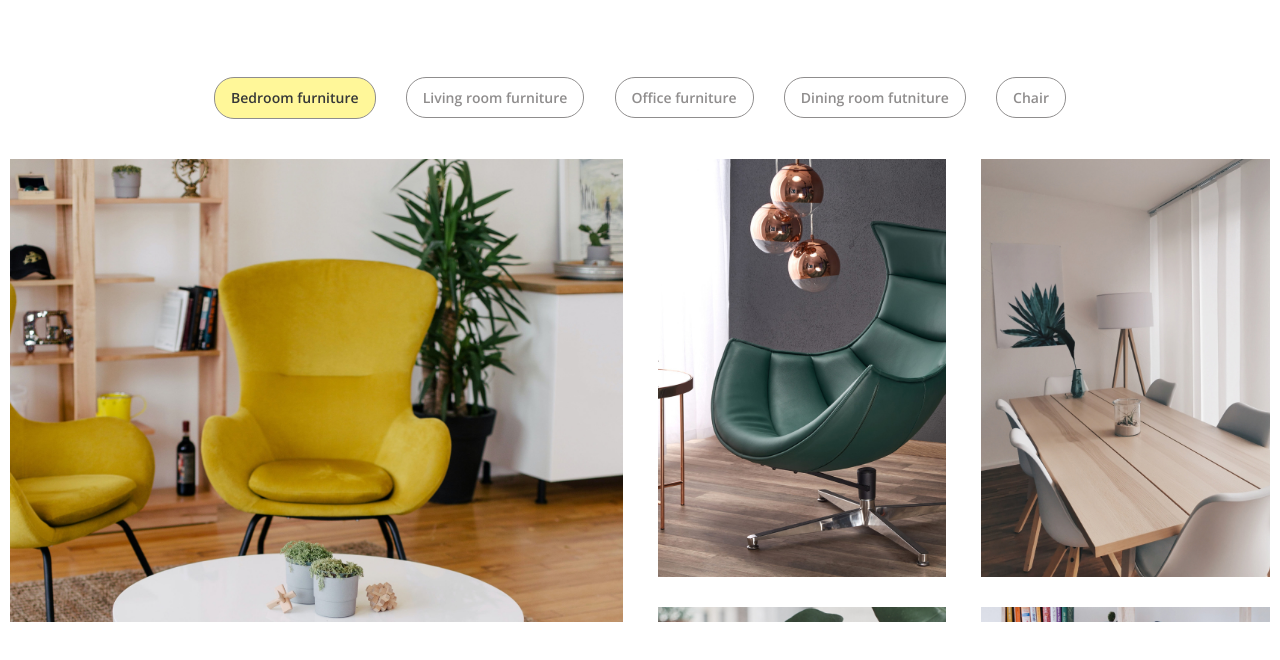
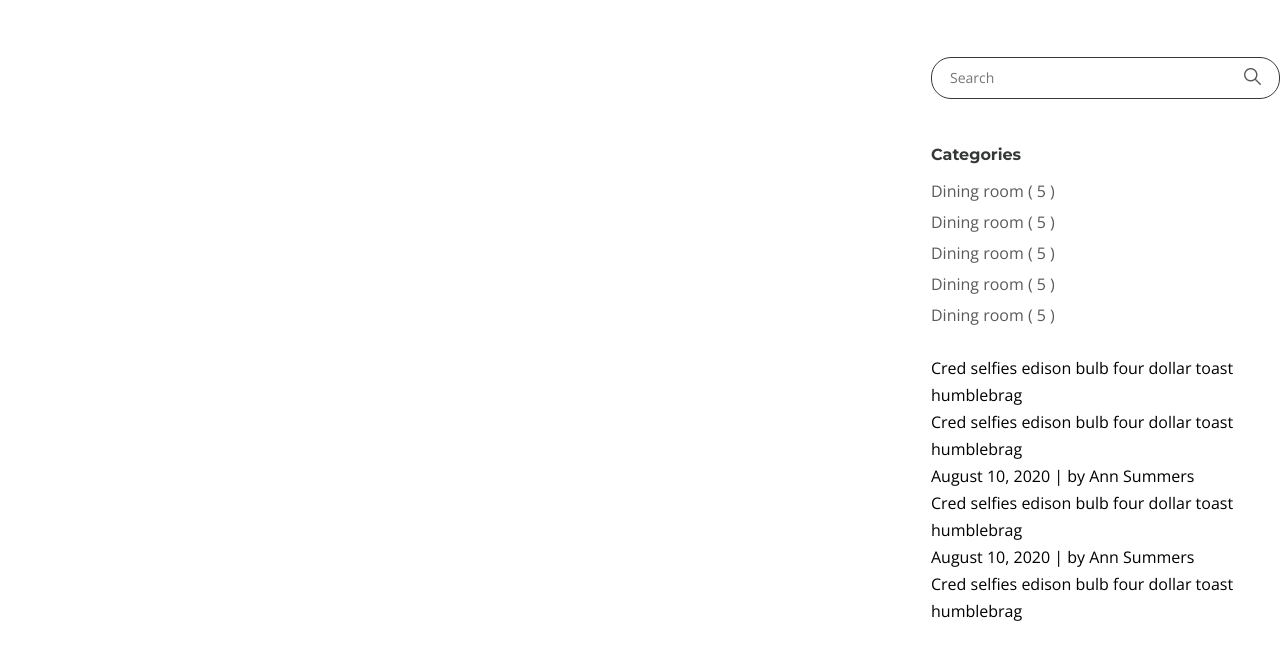
Before and after one commit to DLanshin/app-landing, a website: page app/blog.html in a window 1280 px wide. Shown: the part 178-838 px from the top of the page. Drawn offline with nearby package versions, Linux system fonts and the light colour scheme.

Commit message:
Мелкие правки

```diff
--- a/app/blog.html
+++ b/app/blog.html
@@ -79,148 +79,124 @@
                 </div>
             </div>
         </div>
-        <section class="gallery">
-            <div class="container-fluid">
-                <div class="gallery__buttons">
-                    <button class="gallery__btn" data-filter=".bedroom">Bedroom furniture</button>
-                    <button class="gallery__btn" data-filter=".living">Living room furniture</button>
-                    <button class="gallery__btn" data-filter=".office">Office furniture</button>
-                    <button class="gallery__btn" data-filter=".dining">Dining room futniture</button>
-                    <button class="gallery__btn" data-filter=".chair">Chair</button>
+        <section class="blog blog--right-sidebar">
+            <div class="blog__inner">
+
+            </div>
+            <div class="blog__sidebar">
+                <form class="search-panel">
+                    <input type="text" class="search-panel__input" placeholder="Search">
+                    <button class="search-panel__button">
+                        <img src="icons/search_icon.png" alt="" class="search-panel__image">
+                    </button>
+                </form>
+                <div class="categories">
+                    <div class="categories__title">
+                        Categories
+                    </div>
+                    <div class="categories__list">
+                        <a href="#" class="categories__item">
+                            <span class="categories__item-name">
+                                Dining room
+                            </span>
+                            <span class="categories__item-count">
+                                5
+                            </span>
+                        </a>
+                        <a href="#" class="categories__item">
+                            <span class="categories__item-name">
+                                Dining room
+                            </span>
+                            <span class="categories__item-count">
+                                5
+                            </span>
+                        </a>
+                        <a href="#" class="categories__item">
+                            <span class="categories__item-name">
+                                Dining room
+                            </span>
+                            <span class="categories__item-count">
+                                5
+                            </span>
+                        </a>
+                        <a href="#" class="categories__item">
+                            <span class="categories__item-name">
+                                Dining room
+                            </span>
+                            <span class="categories__item-count">
+                                5
+                            </span>
+                        </a>
+                        <a href="#" class="categories__item">
+                            <span class="categories__item-name">
+                                Dining room
+                            </span>
+                            <span class="categories__item-count">
+                                5
+                            </span>
+                        </a>
+                    </div>
                 </div>
-                <div class="gallery__inner">
-                    <div class="gallery__items mix bedroom">
-                        <div class="gallery__section gallery__section--left">
-                            <div class="gallery__item">
-                                <img src="images/contents/gallery/placeholder-4.jpg" alt="" class="gallery__image">
+                <div class="recent-posts">
+                    <div class="recent-posts__list">
+                        Cred selfies edison bulb four dollar toast humblebrag
+                        <div class="recent-posts__item">
+                            <div class="recent-posts__item-title">
+                                Cred selfies edison bulb four dollar toast humblebrag
                             </div>
-                            <div class="gallery__item">
-                                <img src="images/contents/gallery/placeholder-1.jpg" alt="" class="gallery__image">
-                            </div>
-                            <div class="gallery__item">
-                                <img src="images/contents/gallery/placeholder-2.jpg" alt="" class="gallery__image">
-                            </div>
-                            <div class="gallery__item">
-                                <img src="images/contents/gallery/placeholder-3.jpg" alt="" class="gallery__image">
-                            </div>
-                            <div class="gallery__item">
-                                <img src="images/contents/gallery/placeholder.jpg" alt="" class="gallery__image">
+                            <div class="recent-posts__item-date">
+                                August 10, 2020 | by Ann Summers
                             </div>
                         </div>
-                        <div class="gallery__section gallery__section--right">
-                            <div class="gallery__item">
-                                <img src="images/contents/gallery/placeholder-4.jpg" alt="" class="gallery__image">
+                        <div class="recent-posts__item">
+                            <div class="recent-posts__item-title">
+                                Cred selfies edison bulb four dollar toast humblebrag
                             </div>
-                            <div class="gallery__item">
-                                <img src="images/contents/gallery/placeholder-1.jpg" alt="" class="gallery__image">
+                            <div class="recent-posts__item-date">
+                                August 10, 2020 | by Ann Summers
                             </div>
-                            <div class="gallery__item">
-                                <img src="images/contents/gallery/placeholder-2.jpg" alt="" class="gallery__image">
+                        </div>
+                        <div class="recent-posts__item">
+                            <div class="recent-posts__item-title">
+                                Cred selfies edison bulb four dollar toast humblebrag
                             </div>
-                            <div class="gallery__item">
-                                <img src="images/contents/gallery/placeholder-3.jpg" alt="" class="gallery__image">
-                            </div>
-                            <div class="gallery__item">
-                                <img src="images/contents/gallery/placeholder.jpg" alt="" class="gallery__image">
+                            <div class="recent-posts__item-date">
+                                August 10, 2020 | by Ann Summers
                             </div>
                         </div>
                     </div>
-                    <div class="gallery__items mix living">
-                        <div class="gallery__section gallery__section--left">
-                            <div class="gallery__item">
-                                <img src="images/contents/gallery/placeholder-4.jpg" alt="" class="gallery__image">
-                            </div>
-                            <div class="gallery__item">
-                                <img src="images/contents/gallery/placeholder-1.jpg" alt="" class="gallery__image">
-                            </div>
-                            <div class="gallery__item">
-                                <img src="images/contents/gallery/placeholder-2.jpg" alt="" class="gallery__image">
-                            </div>
-                            <div class="gallery__item">
-                                <img src="images/contents/gallery/placeholder-3.jpg" alt="" class="gallery__image">
-                            </div>
-                            <div class="gallery__item">
-                                <img src="images/contents/gallery/placeholder.jpg" alt="" class="gallery__image">
-                            </div>
-
-                        </div>
-                        <div class="gallery__section gallery__section--right">
-                            <div class="gallery__item">
-                                <img src="images/contents/gallery/placeholder-1.jpg" alt="" class="gallery__image">
-                            </div>
-                            <div class="gallery__item">
-                                <img src="images/contents/gallery/placeholder-2.jpg" alt="" class="gallery__image">
-                            </div>
-                            <div class="gallery__item">
-                                <img src="images/contents/gallery/placeholder-3.jpg" alt="" class="gallery__image">
-                            </div>
-                            <div class="gallery__item">
-                                <img src="images/contents/gallery/placeholder.jpg" alt="" class="gallery__image">
-                            </div>
-                        </div>
+                </div>
+                <div class="tags">
+                    <div class="tags__list">
+                        <a href="#" class="tags__item">Dining room futniture</a>
+                        <a href="#" class="tags__item">Chair</a>
+                        <a href="#" class="tags__item">Table</a>
+                        <a href="#" class="tags__item">Bedroom</a>
+                        <a href="#" class="tags__item">Office Furniture</a>
                     </div>
-                    <div class="gallery__items mix office">
-                        <div class="gallery__section gallery__section--left">
-                            <div class="gallery__item">
-                                <img src="images/contents/gallery/placeholder-4.jpg" alt="" class="gallery__image">
-                            </div>
-                            <div class="gallery__item">
-                                <img src="images/contents/gallery/placeholder-1.jpg" alt="" class="gallery__image">
-                            </div>
-                            <div class="gallery__item">
-                                <img src="images/contents/gallery/placeholder-2.jpg" alt="" class="gallery__image">
-                            </div>
-                            <div class="gallery__item">
-                                <img src="images/contents/gallery/placeholder-3.jpg" alt="" class="gallery__image">
-                            </div>
-                            <div class="gallery__item">
-                                <img src="images/contents/gallery/placeholder.jpg" alt="" class="gallery__image">
-                            </div>
-                        </div>
-                    </div>
-                    <div class="gallery__items mix dining">
-                        <div class="gallery__section gallery__section--left">
-                            <div class="gallery__item">
-                                <img src="images/contents/gallery/placeholder-4.jpg" alt="" class="gallery__image">
-                            </div>
-                            <div class="gallery__item">
-                                <img src="images/contents/gallery/placeholder-1.jpg" alt="" class="gallery__image">
-                            </div>
-                            <div class="gallery__item">
-                                <img src="images/contents/gallery/placeholder-2.jpg" alt="" class="gallery__image">
-                            </div>
-                            <div class="gallery__item">
-                                <img src="images/contents/gallery/placeholder-3.jpg" alt="" class="gallery__image">
-                            </div>
-                            <div class="gallery__item">
-                                <img src="images/contents/gallery/placeholder.jpg" alt="" class="gallery__image">
-                            </div>
-                        </div>
-                    </div>
-                    <div class="gallery__items mix chair">
-                        <div class="gallery__section gallery__section--left">
-                            <div class="gallery__item">
-                                <img src="images/contents/gallery/placeholder-4.jpg" alt="" class="gallery__image">
-                            </div>
-                            <div class="gallery__item">
-                                <img src="images/contents/gallery/placeholder-1.jpg" alt="" class="gallery__image">
-                            </div>
-                            <div class="gallery__item">
-                                <img src="images/contents/gallery/placeholder-2.jpg" alt="" class="gallery__image">
-                            </div>
-                            <div class="gallery__item">
-                                <img src="images/contents/gallery/placeholder-3.jpg" alt="" class="gallery__image">
-                            </div>
-                            <div class="gallery__item">
-                                <img src="images/contents/gallery/placeholder.jpg" alt="" class="gallery__image">
-                            </div>
-                        </div>
+                </div>
+                <div class="social">
+                    <div class="social-list">
+                        <a href="#" class="social-list__item">
+                            <img src="icons/facebook.svg" alt="" class="social-list__item-image">
+                        </a>
+                        <a href="#" class="social-list__item">
+                            <img src="icons/instagram.svg" alt="" class="social-list__item-image">
+                        </a>
+                        <a href="#" class="social-list__item">
+                            <img src="icons/Pinterest.svg" alt="" class="social-list__item-image">
+                        </a>
+                        <a href="#" class="social-list__item">
+                            <img src="icons/youtube.svg" alt="" class="social-list__item-image">
+                        </a>
+                        <a href="#" class="social-list__item">
+                            <img src="icons/whatsapp.svg" alt="" class="social-list__item-image">
+                        </a>
                     </div>
                 </div>
             </div>
         </section>
     </main>
-
     <footer class="footer">
         <div class="footer__content">
             <div class="container">
--- a/app/scss/style.scss
+++ b/app/scss/style.scss
@@ -941,3 +941,108 @@
 		object-fit: contain;
 	}
 }
+
+//BLOG
+.blog{
+	display: flex;
+	justify-content: space-between;
+	align-items: flex-start;
+	margin-top:60px;
+	&--right-sidebar{
+		flex-direction: row;
+	}
+	&--left-sidebar{
+		flex-direction: row-reverse;
+		background: black;
+	}
+	&--right-sidebar &__sidebar{
+		margin-left: 30px;
+	}
+	&--left-sidebar &__sidebar{
+		margin-right: 30px;
+	}
+	&__inner{}
+	&__sidebar{
+		max-width:349px;
+		display: flex;
+		flex-direction: column;
+	}
+}
+.search-panel{
+	position: relative;
+	margin-bottom: 22px;
+	&__input{
+		width: 100%;
+		mix-blend-mode: normal;
+		border: 1px solid $primaryColor;
+		border-radius: 20px;
+		font-family: 'Open Sans', sans-serif;
+		font-style: normal;
+		font-weight: 400;
+		font-size: 14px;
+		line-height: 28px;
+		padding: 6px 30px 6px 18px;
+	}
+	&__button{
+		background: transparent;
+		border: none;
+		padding: 0;
+		position: absolute;
+		right:19px;
+		top:11px;
+		cursor: pointer;
+	}
+	&__image{
+		width:17px;
+		height: 17px;
+	}
+}
+.categories{
+	margin: 22px 0;
+	&__title{
+		@extend  %title-font;
+		font-style: normal;
+		font-size: 16px;
+		line-height: 23px;
+		color:$primaryColor;
+		margin-bottom: 12px;
+	}
+	&__list{
+		display: flex;
+		flex-direction: column;
+	}
+	&__item{
+		font-family: 'Open Sans', sans-serif;
+		font-style: normal;
+		font-weight: 400;
+		font-size: 16px;
+		line-height: 27px;
+		color: $defaultColor;
+		margin-bottom: 4px;
+	}
+	&__item-count{
+		&:before{
+			content: '(';
+		}
+		&:after{
+			content: ')';
+		}
+	}
+}
+.recent-posts{
+	&__list{}
+	&__item{}
+	&__item-title{}
+	&__item-date{}
+}
+.tags{
+	&__list{}
+	&__item{}
+}
+.social{
+
+}
+.social-list{
+	&__item{}
+	&__item-image{}
+}
```
Also changed, not shown: app/css/style.min.css, app/icons/search_icon.png (added).
